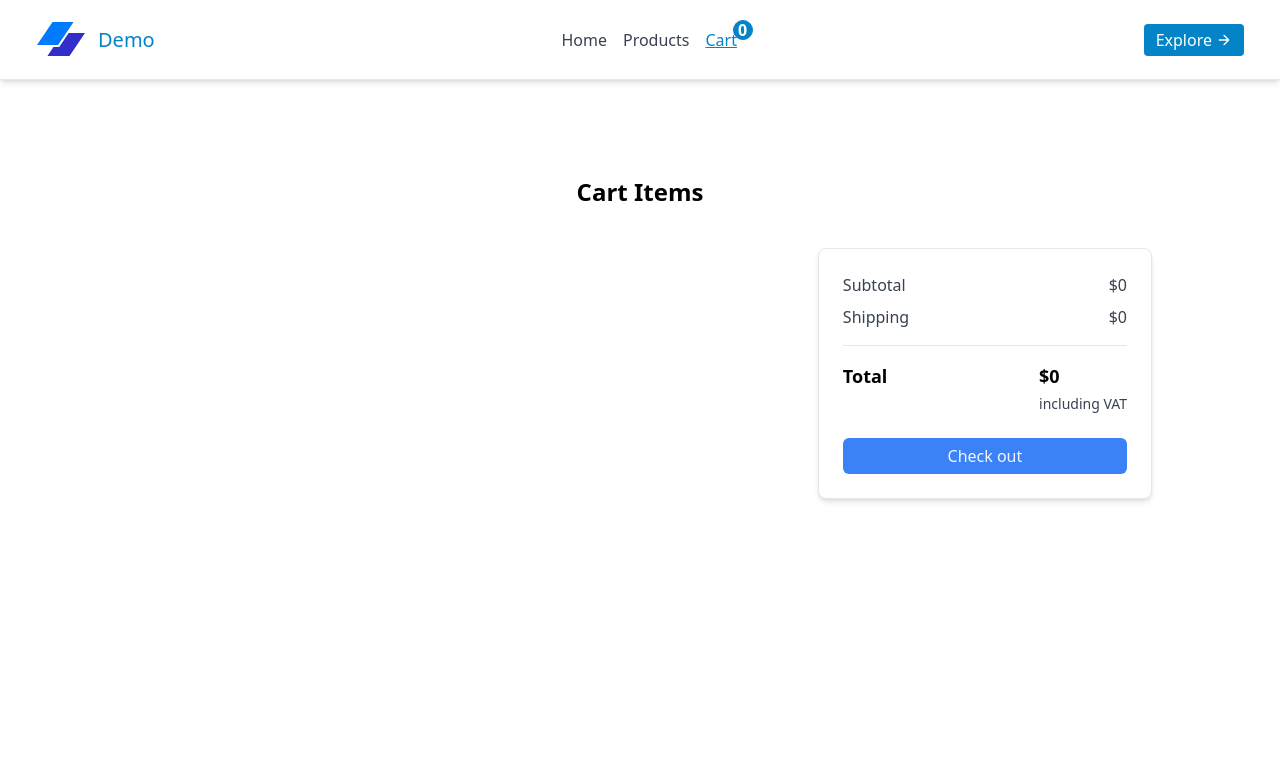
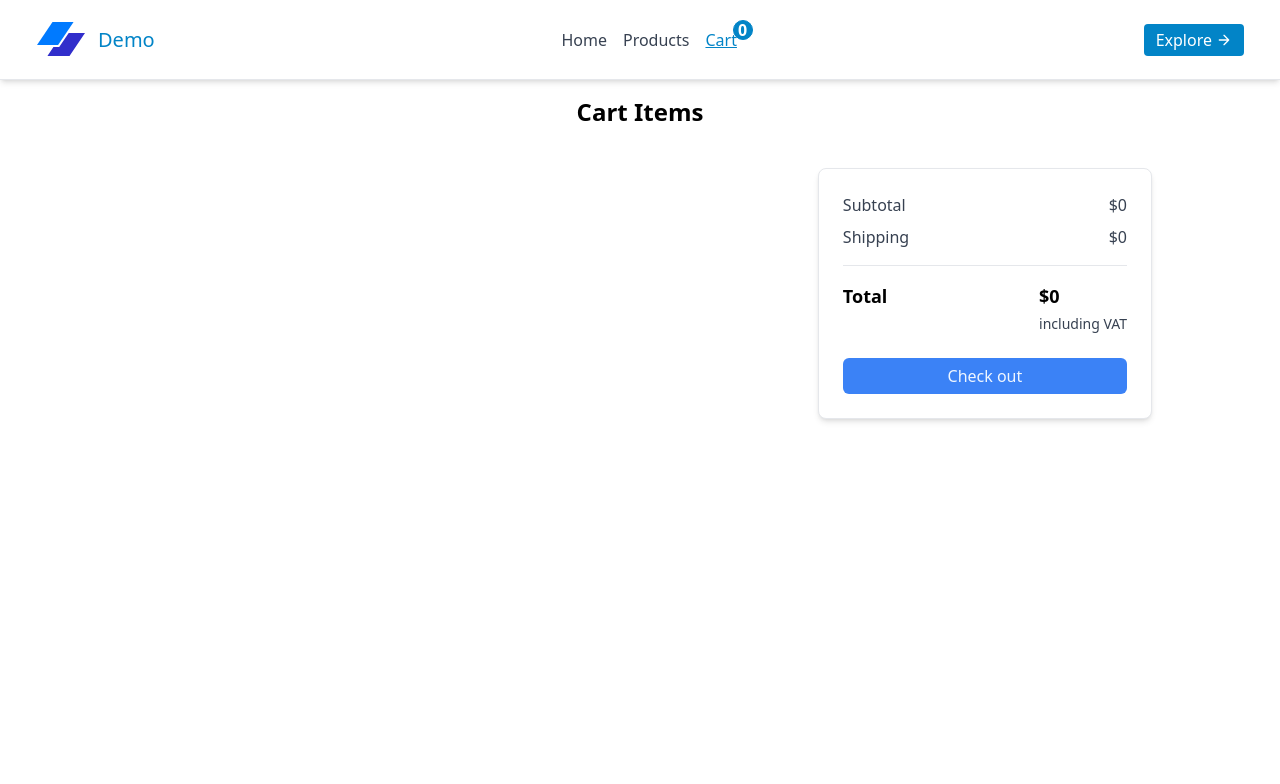
Before and after one commit to CodeMode365/Vue-task, a Vue app: page /cart in a window 1280 px wide. Shown: the top 784 px of the page. Built offline with nearby package versions, Linux system fonts and the light colour scheme.

Commit message:
height fixes

```diff
--- a/src/App.vue
+++ b/src/App.vue
@@ -9,7 +9,7 @@ const { cart } = storeToRefs(store)
 </script>
 
 <template>
-  <div class="min-h-screen bg-white text-gray-">
+  <div class="min-h-[80vh] bg-white text-gray-">
     <div>
       <Navbar>
         <RouterLink class="mx-2" to="/">Home</RouterLink>
--- a/src/components/Cart/CartListing.vue
+++ b/src/components/Cart/CartListing.vue
@@ -10,7 +10,7 @@ console.log(cart)
 </script>
 
 <template>
-  <div class="h-auto min-h-screen pt-20">
+  <div class="min-h-[80vh]">
     <h1 class="mb-10 text-center text-2xl font-bold">Cart Items</h1>
     <div class="mx-auto max-w-5xl justify-center px-6 md:flex md:space-x-6 xl:px-0">
       <div class="rounded-lg md:w-2/3">
```
